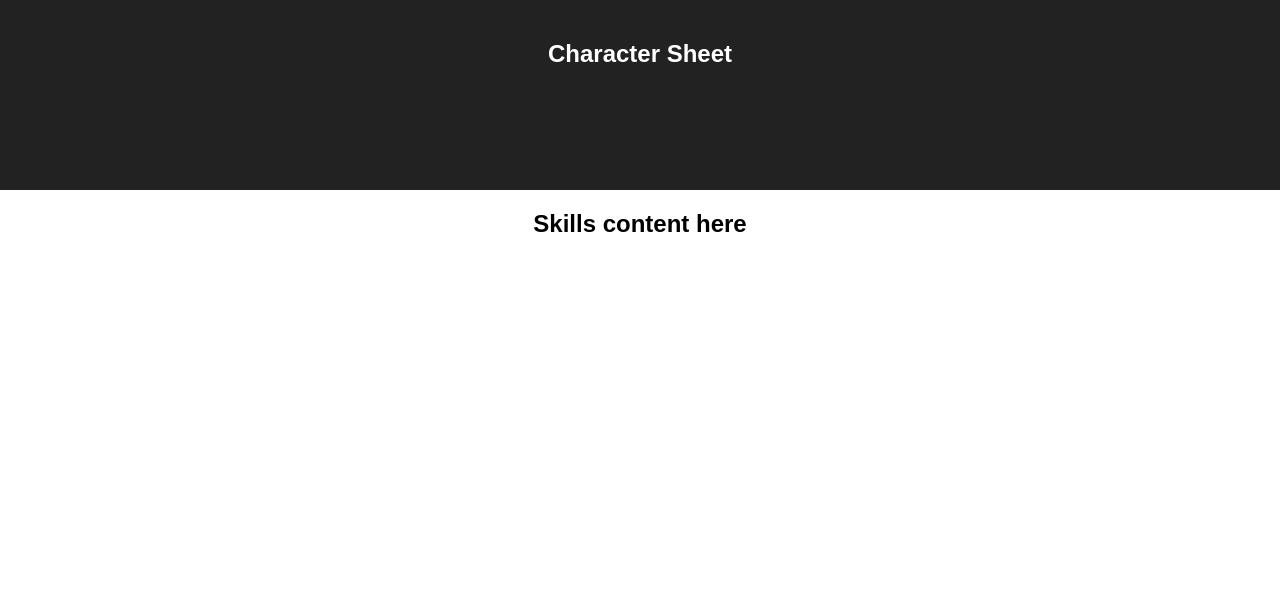
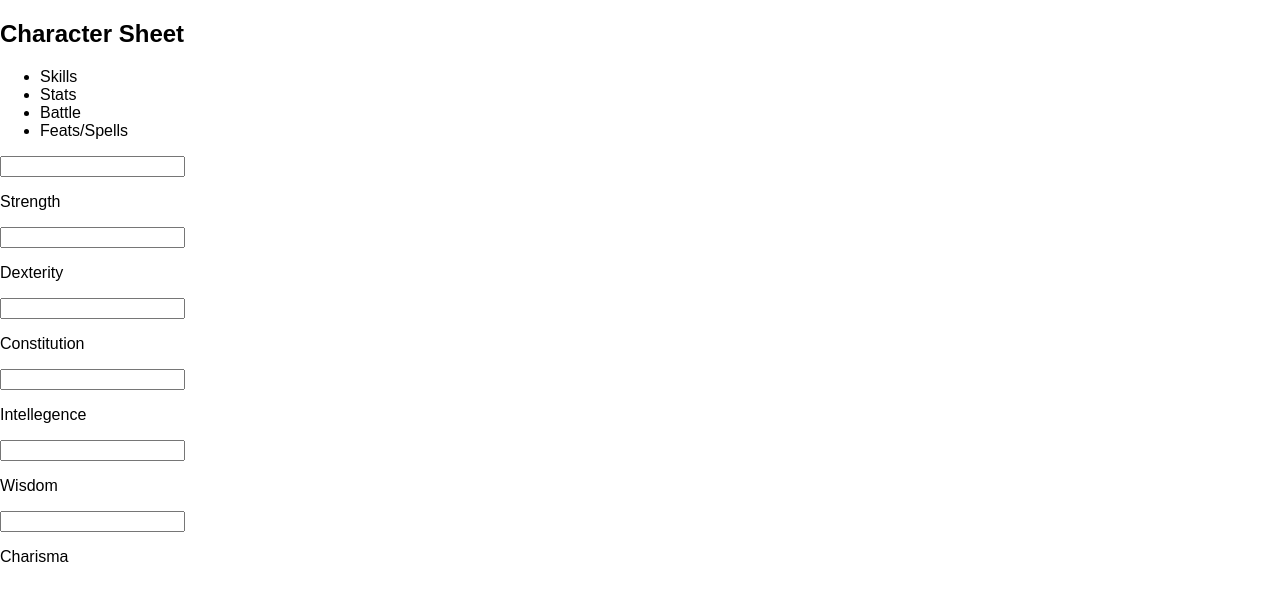
Before and after one commit to SamKeathley/Character-Sheet, a React (Create React App) app: page / in a window 1280 px wide. Shown: the top 600 px of the page. Built offline with nearby package versions, Linux system fonts and the light colour scheme.

Commit message:
began tab content

```diff
--- a/public/index.html
+++ b/public/index.html
@@ -19,7 +19,7 @@
       work correctly both with client-side routing and a non-root public URL.
       Learn how to configure a non-root public URL by running `npm run build`.
     -->
-    <title>React App</title>
+    <title>Character Sheet</title>
   </head>
   <body>
     <noscript>
--- a/src/App.css
+++ b/src/App.css
@@ -1,4 +1,4 @@
-.App {
+/*.App {
   text-align: center;
 }
 
@@ -21,4 +21,4 @@
 @keyframes App-logo-spin {
   from { transform: rotate(0deg); }
   to { transform: rotate(360deg); }
-}
+}*/
--- a/src/App.js
+++ b/src/App.js
@@ -1,8 +1,10 @@
 import React, { Component } from 'react';
-import logo from './logo.svg';
 import './App.css';
 import Skills from './components/Skills';
 import Stats from './components/Stats';
+import Battle from './components/Battle';
+import Feats from './components/Feats';
+import TabLists from './components/TabLists';
 
 class App extends Component {
   render() {
@@ -11,7 +13,7 @@ class App extends Component {
         <div className="App-header">
           <h2>Character Sheet</h2>
         </div>
-        <Skills />
+        <TabLists />
       </div>
     );
   }
--- /dev/null
+++ b/src/components/Battle.js
@@ -0,0 +1,18 @@
+import React, {Component} from 'react';
+
+class Battle extends Component {
+  render(){
+    return(
+      <div>
+      <form className="SkillsForm" action="" method="post">
+        <input type="number" name="attk" /><p>Attack Bonus</p>
+        <input type="number" name="will"  /><p>Will Save</p>
+        <input type="number" name="reflex"  /><p>Reflex Save</p>
+        <input type="number" name="fort"  /><p>Fortitude Save</p>
+      </form>
+      </div>
+    )
+  }
+}
+
+export default Battle;
--- /dev/null
+++ b/src/components/Feats.js
@@ -0,0 +1,16 @@
+import React, {Component} from 'react';
+
+class Feats extends Component {
+  render(){
+    return(
+      <div>
+      <form className="SkillsForm" action="" method="post">
+        <input type="text" name="" />
+        <input type="text" name="" />
+      </form>
+      </div>
+    )
+  }
+}
+
+export default Feats;
--- a/src/components/Skills.js
+++ b/src/components/Skills.js
@@ -4,7 +4,14 @@ class Skills extends Component {
   render(){
     return(
       <div>
-        <h2> Skills content here</h2>
+      <form className="SkillsForm" action="" method="post">
+        <input type="number" name="str" /><p>Strength</p>
+        <input type="number" name="dex"  /><p>Dexterity</p>
+        <input type="number" name="const"  /><p>Constitution</p>
+        <input type="number" name="int"  /><p>Intellegence</p>
+        <input type="number" name="wis"  /><p>Wisdom</p>
+        <input type="number" name="cha"  /><p>Charisma</p>
+      </form>
       </div>
     )
   }
--- a/src/components/Stats.js
+++ b/src/components/Stats.js
@@ -4,7 +4,13 @@ class Stats extends Component {
   render(){
     return(
       <div>
-        <h2> Stats content here</h2>
+      <form className="SkillsForm" action="" method="post">
+        <input type="number" name="" /><input type="text" />
+        <br />
+        <input type="number" name=""  /><input type="text" />
+        <br />
+        <input type="number" name=""  /><input type="text" />
+      </form>
       </div>
     )
   }
--- /dev/null
+++ b/src/components/TabLists.js
@@ -0,0 +1,38 @@
+import React, {Component} from 'react';
+import { Tab, Tabs, TabList, TabPanel } from 'react-tabs';
+import Skills from './Skills';
+import Stats from './Stats';
+import Battle from './Battle';
+import Feats from './Feats';
+
+class TabLists extends Component {
+  render(){
+    return(
+      <div>
+        <Tabs>
+          <TabList>
+            <Tab>Skills</Tab>
+            <Tab>Stats</Tab>
+            <Tab>Battle</Tab>
+            <Tab>Feats/Spells</Tab>
+          </TabList>
+
+          <TabPanel>
+            <Skills />
+          </TabPanel>
+          <TabPanel>
+            <Stats />
+          </TabPanel>
+          <TabPanel>
+            <Battle />
+          </TabPanel>
+          <TabPanel>
+            <Feats />
+          </TabPanel>
+        </Tabs>
+      </div>
+    )
+  }
+}
+
+export default TabLists;
```
